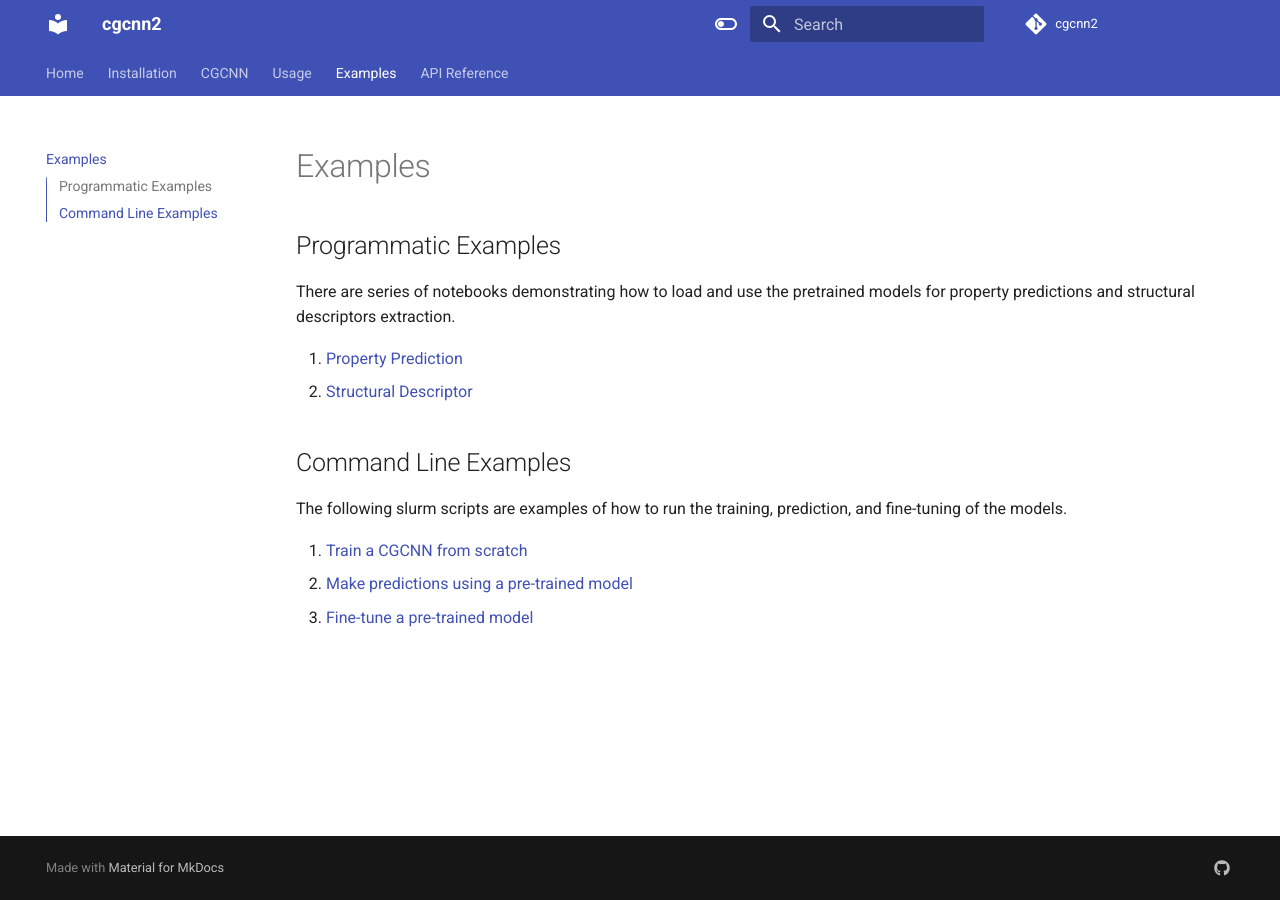
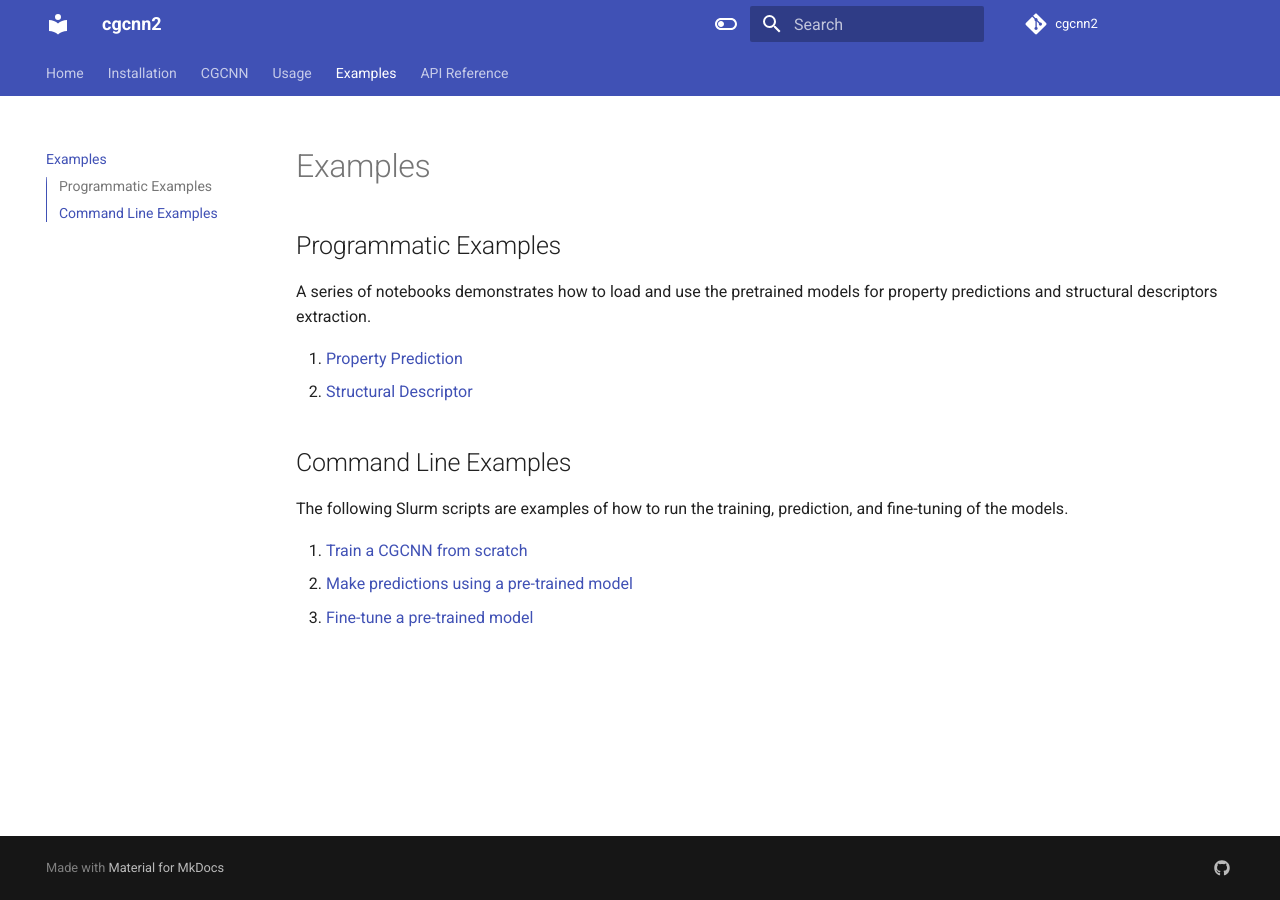
Before and after one commit to jcwang587/cgcnn2, an MkDocs documentation site: the page built from docs/4_examples.md, in a window 1280 px wide. Built offline with MkDocs 1.6.1 and Material for MkDocs 9.7.7, drawn with Linux system fonts in a browser that asks for light colours; comment, search, counter and statistics services are not loaded.

Commit message:
fix by cb

```diff
--- a/docs/4_examples.md
+++ b/docs/4_examples.md
@@ -2,14 +2,14 @@
 
 ## Programmatic Examples
 
-There are series of notebooks demonstrating how to load and use the pretrained models for property predictions and structural descriptors extraction.
+A series of notebooks demonstrates how to load and use the pretrained models for property predictions and structural descriptors extraction.
 
 1. [Property Prediction](../examples/p01_property_prediction.ipynb)
 2. [Structural Descriptor](../examples/p02_structural_descriptor.ipynb)
 
 ## Command Line Examples
 
-The following slurm scripts are examples of how to run the training, prediction, and fine-tuning of the models.
+The following Slurm scripts are examples of how to run the training, prediction, and fine-tuning of the models.
 
 1. [Train a CGCNN from scratch](../examples/s01_slurm_train.sh)
 2. [Make predictions using a pre-trained model](../examples/s02_slurm_predict.sh)
```
